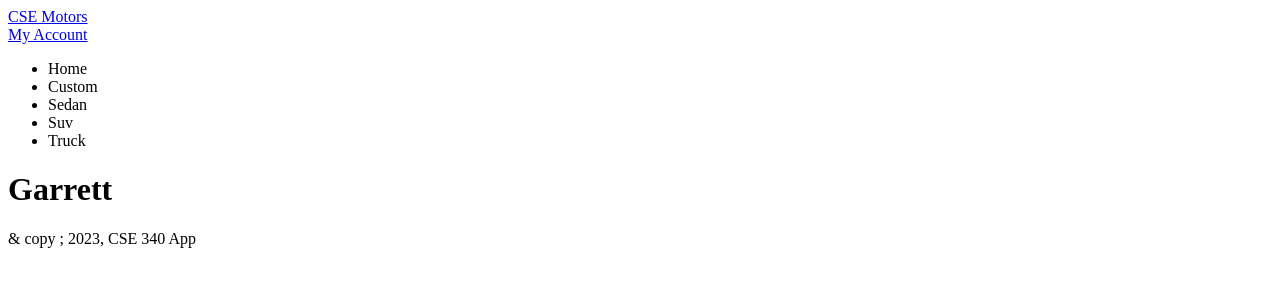
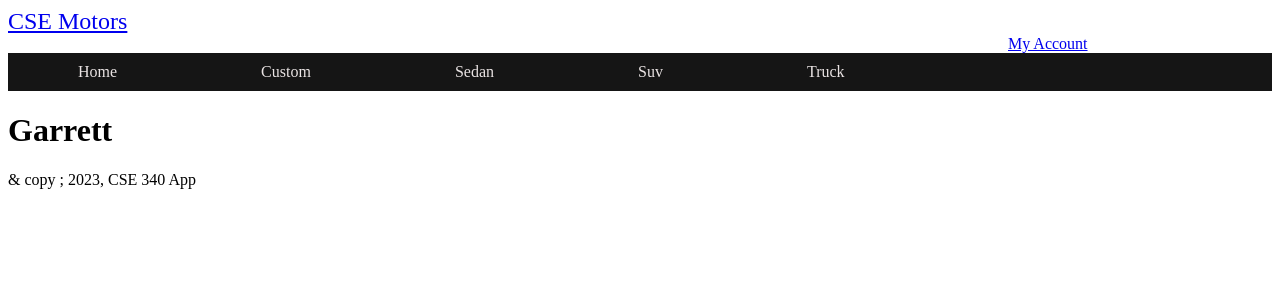
Before and after one commit to gourth/cse340starterproject, a Node server app: page / in a window 1280 px wide. Shown: the top 300 px of the page. Run offline with Node 20, Linux system fonts and the light colour scheme; some libraries are stand-ins or nearby versions.

Commit message:
add nav bar

```diff
--- a/public/css/styles.css
+++ b/public/css/styles.css
@@ -4,3 +4,43 @@
 *:after {
   box-sizing: border-box;
 }
+
+#top-header {
+  font-size: 24px;
+}
+
+#tools {
+  font-size: 16px;
+  margin-left: 1000px;
+
+}
+
+nav ul {
+  list-style-type: none;
+  margin: 0;
+  padding: 0;
+  background-color: #151515;
+  overflow: hidden;
+
+}
+
+nav ul li {
+  display: inline-block;
+  margin-right: 50px;
+  padding-left: 50px;
+}
+
+nav ul li:last-child {
+  margin-right: 0; /* Remove margin from the last list item */
+}
+
+nav ul li a {
+  display: block;
+  padding: 10px 20px;
+  text-decoration: none;
+  color: #eae4e4;
+}
+
+nav ul li a:hover {
+  background-color: #a86161;
+}
--- a/views/partials/navigation.ejs
+++ b/views/partials/navigation.ejs
@@ -1,9 +1,15 @@
 <nav>
     <ul>
-        <li>Home</li>
-        <li>Custom</li>
-        <li>Sedan</li>
-        <li>Suv</li>
-        <li>Truck</li>
+        <li><a href=#>Home</a></li>
+        <li><a href=#>Custom</a></li>
+        <li><a href=#>Sedan</a></li>
+        <li><a href=#>Suv</a></li>
+        <li><a href=#>Truck</a></li>
     </ul>
 </nav>
+
+
+<!-- <li>Custom</li>
+<li>Sedan</li>
+<li>Suv</li>
+<li>Truck</li> -->
```
Also changed, not shown: README.md.
